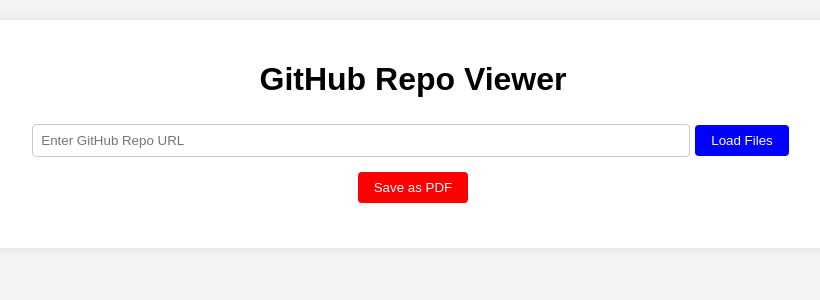
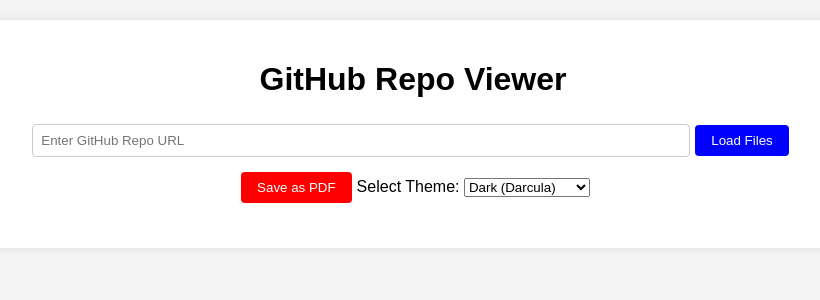
Before and after one commit to tarunganesh2004/Github-Repo-Viewer, a React (Vite) app in the folder frontend/: page / in a window 1280 px wide. Shown: the top 300 px of the page, without its empty margins (227-1047 px from the left). Built offline with nearby package versions, Linux system fonts and the light colour scheme.

Commit message:
Add theme selection for syntax highlighting in RepoViewer

```diff
--- a/frontend/src/components/RepoViewer.jsx
+++ b/frontend/src/components/RepoViewer.jsx
@@ -4,13 +4,22 @@
 import jsPDF from "jspdf";
 import html2canvas from "html2canvas";
 import { Prism as SyntaxHighlighter } from "react-syntax-highlighter";
-import { darcula, atomDark, vs, solarizedlight } from "react-syntax-highlighter/dist/esm/styles/prism"; // Dark theme
+import { darcula, atomDark, vs, solarizedlight } from "react-syntax-highlighter/dist/esm/styles/prism"; // Themes
 
 const RepoViewer = () => {
     const [repoUrl, setRepoUrl] = useState("");
     const [files, setFiles] = useState([]);
     const [fileContents, setFileContents] = useState({});
+    const [theme, setTheme] = useState(darcula); // ✅ Default theme
     const contentRef = useRef(null);
+
+    // Available themes for selection
+    const themes = {
+        "Dark (Darcula)": darcula,
+        "Dark (Atom Dark)": atomDark,
+        "Light (VS Code)": vs,
+        "Light (Solarized)": solarizedlight,
+    };
 
     const fetchRepoFiles = async () => {
         if (!repoUrl) return alert("Enter a GitHub repository URL!");
@@ -69,13 +78,23 @@
             <button onClick={fetchRepoFiles}>Load Files</button>
             <button onClick={saveAsPDF} className="pdf-button">Save as PDF</button>
 
+            {/* ✅ Theme Selection Dropdown */}
+            <label>Select Theme: </label>
+            <select onChange={(e) => setTheme(themes[e.target.value])}>
+                {Object.keys(themes).map((key) => (
+                    <option key={key} value={key}>
+                        {key}
+                    </option>
+                ))}
+            </select>
+
             {/* ✅ Printable content wrapped inside a div */}
             <div ref={contentRef} className="file-list">
                 {files.length > 0 && <h2>Python Files:</h2>}
                 {files.map((file) => (
                     <div key={file.path} className="file-item">
                         <h3>{file.name}</h3>
-                        <SyntaxHighlighter language="python" style={darcula}>
+                        <SyntaxHighlighter language="python" style={theme}>
                             {fileContents[file.name] || "Loading..."}
                         </SyntaxHighlighter>
                     </div>
```
